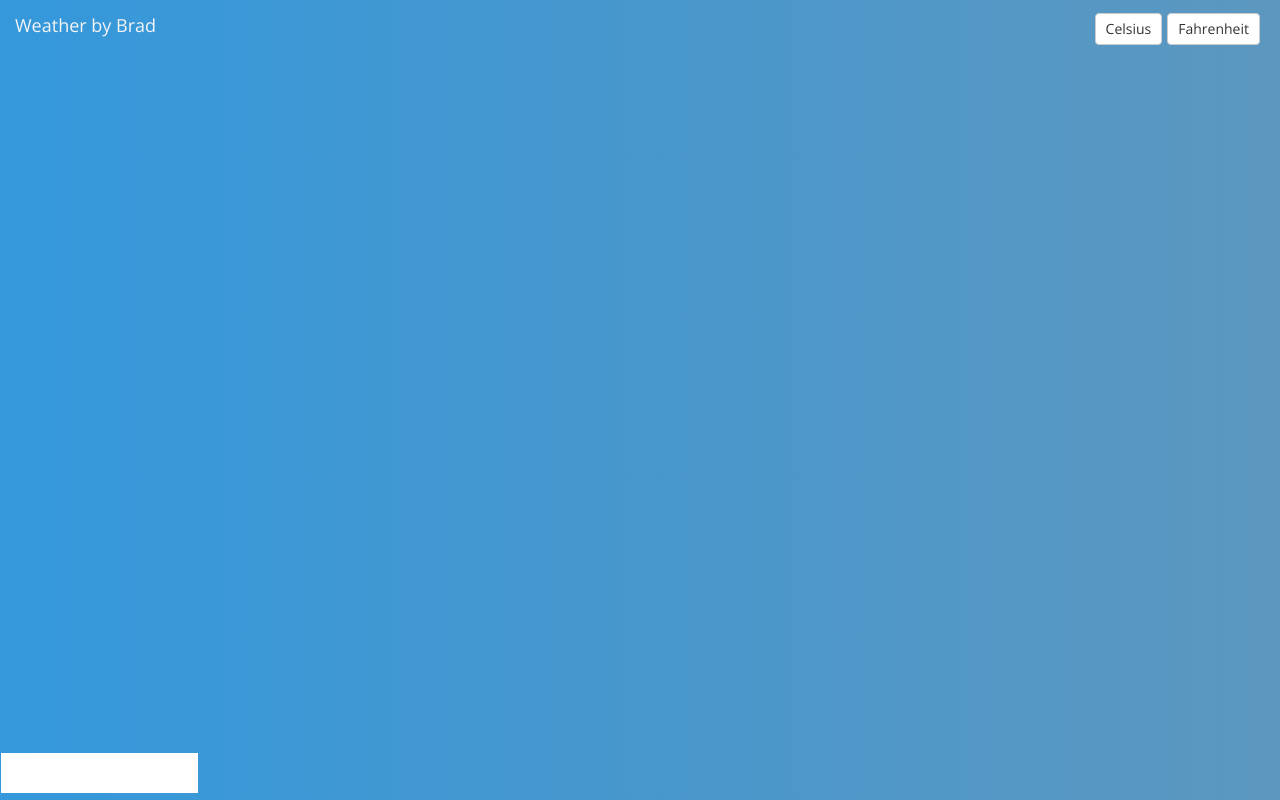
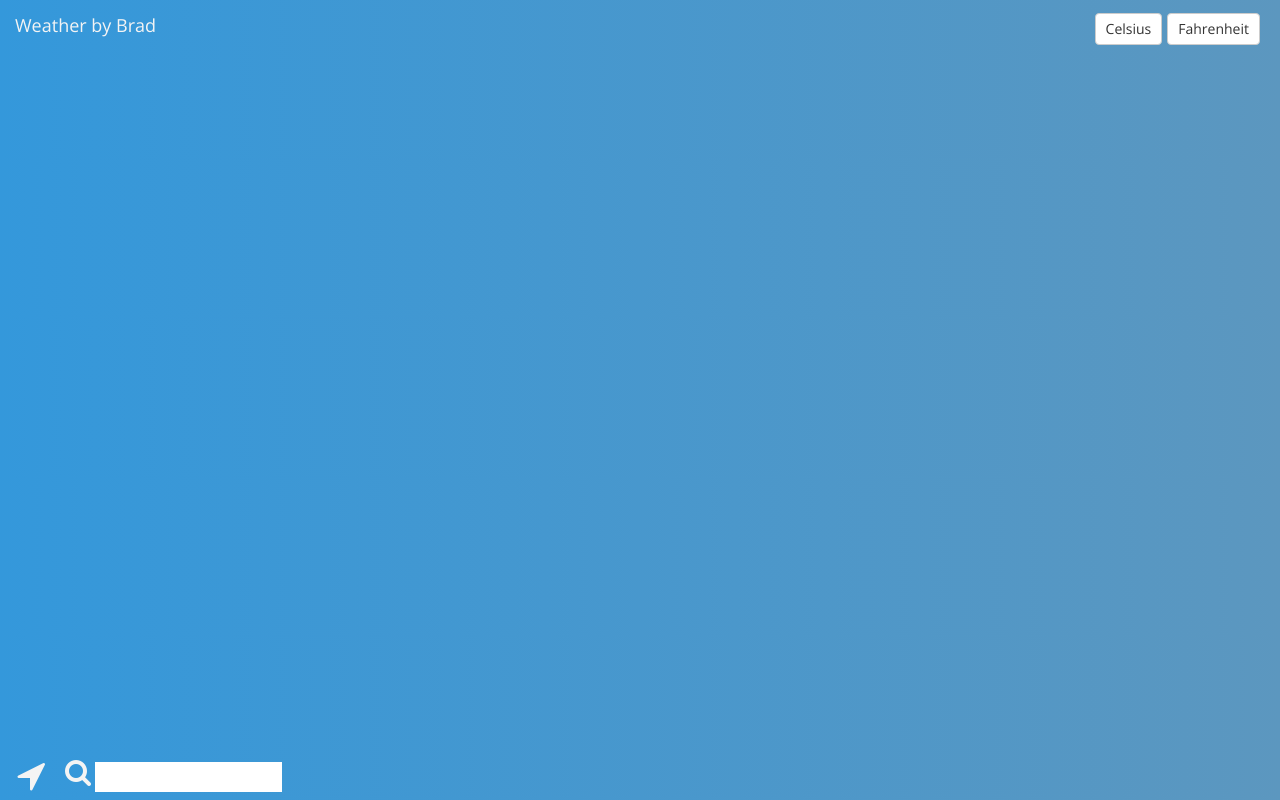
Before and after one commit to Bradzerafa/react-weather-app, a plain HTML site: page index.html in a window 1280 px wide. Both pictures are taken after a click on the icon 81 px from the left and 775 px from the top of the page. Drawn offline with nearby package versions, Linux system fonts and the light colour scheme.

Commit message:
fixed search text box

```diff
--- a/weather.css
+++ b/weather.css
@@ -25,8 +25,8 @@
 }
 
 .mainicons3{
-  font-size: 2.5em;
-  margin-left: -100px;
+  font-size: 2em;
+
 }
 
 .mainicons2 {
@@ -38,7 +38,7 @@
 }
 
 .mainpagesearch {
-  padding: 10px;
+  padding: 5px;
   box-shadow: none;
   border: none;
   animation-fill-mode: forwards;
```
